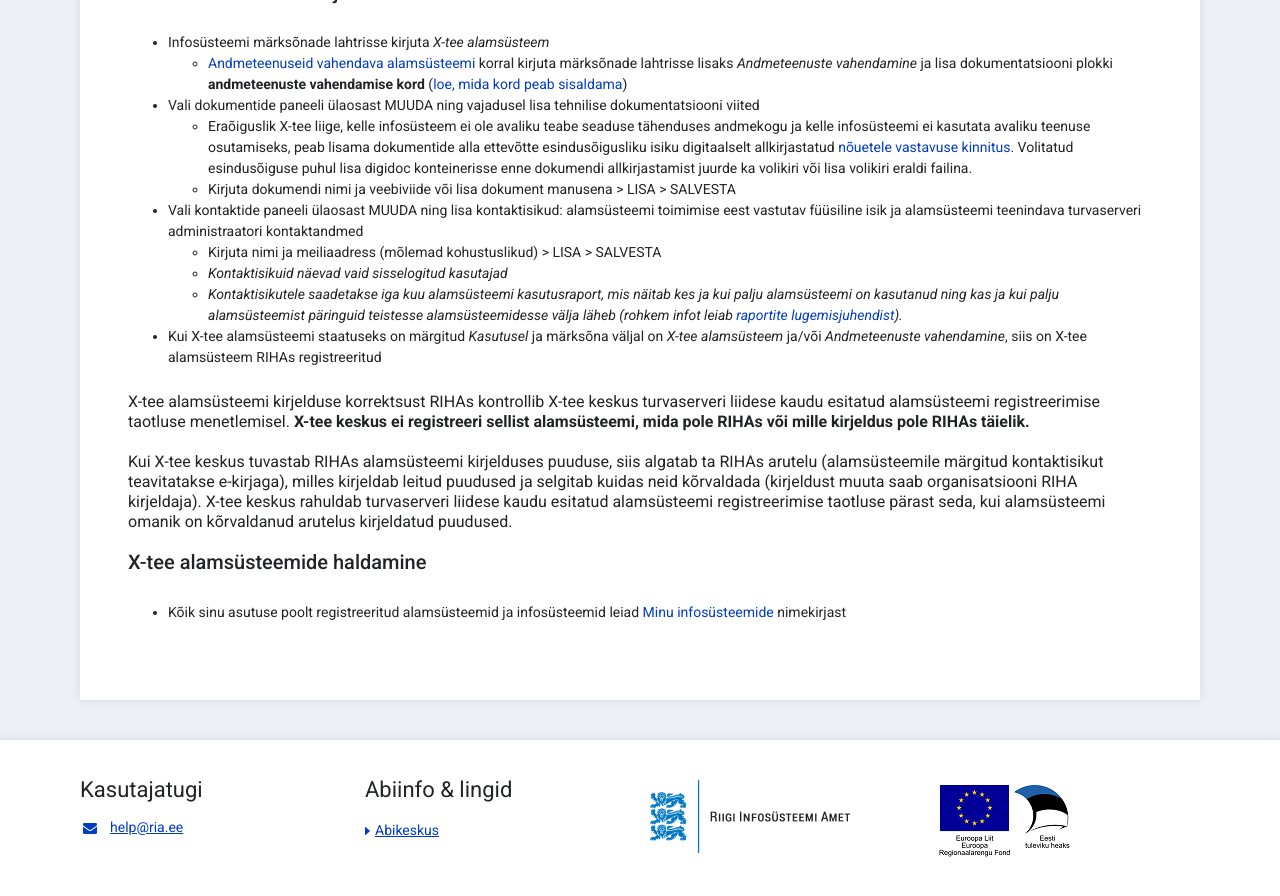
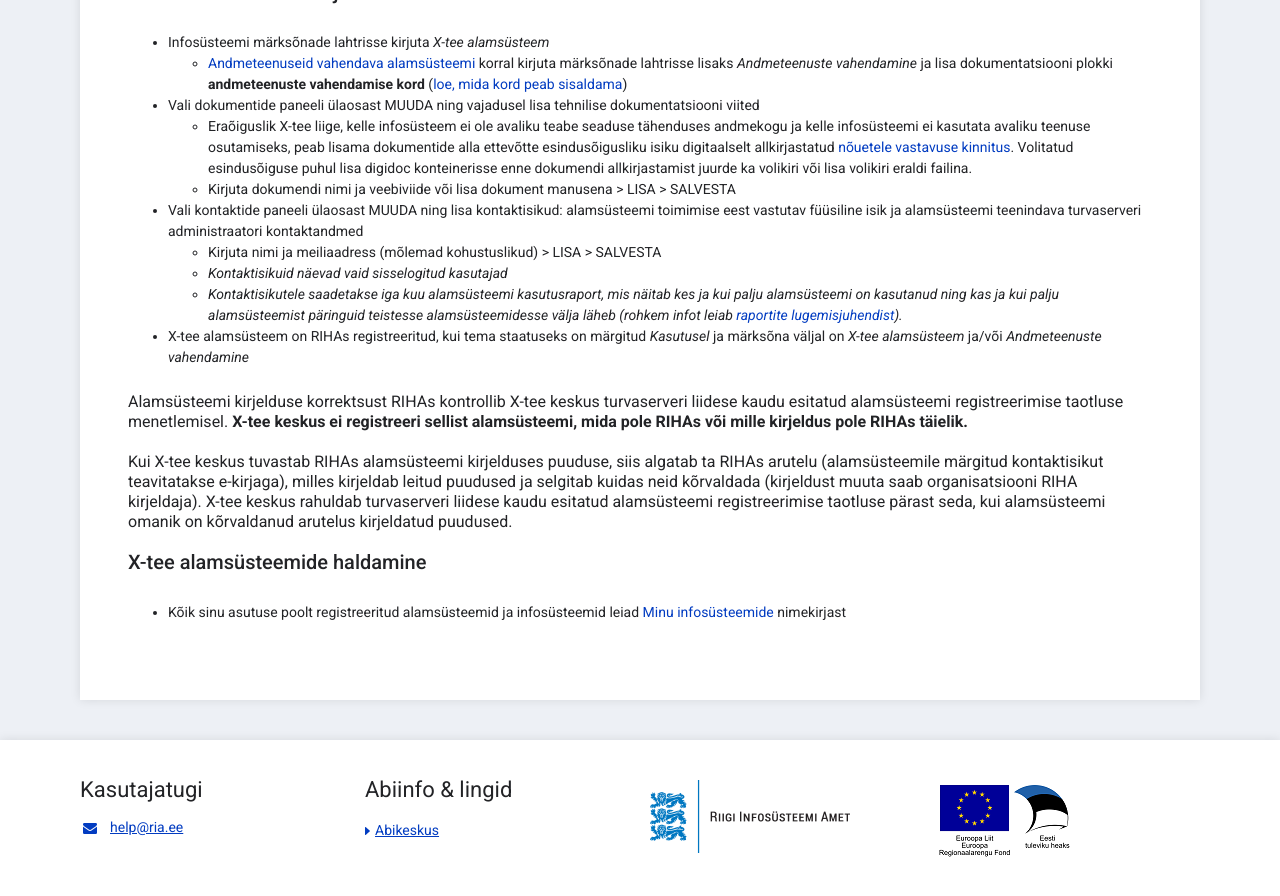
Before and after one commit to e-gov/RIHA-Help, a Jekyll site: the page built from docs/X-tee-alamsysteem.md, in a window 1280 px wide and 900 px high, scrolled down 911 px. Shown: the top 896 px of the window. Built offline with Jekyll 4.4.1, drawn with Linux system fonts in a browser that asks for light colours.

Commit message:
Update X-tee-alamsysteem.md

```diff
--- a/docs/X-tee-alamsysteem.md
+++ b/docs/X-tee-alamsysteem.md
@@ -34,9 +34,9 @@ title: X-tee alamsüsteemi abi
   - Kirjuta nimi ja meiliaadress (mõlemad kohustuslikud) > LISA > SALVESTA
   - _Kontaktisikuid näevad vaid sisselogitud kasutajad_
   - _Kontaktisikutele saadetakse iga kuu alamsüsteemi kasutusraport, mis näitab kes ja kui palju alamsüsteemi on kasutanud ning kas ja kui palju alamsüsteemist päringuid teistesse alamsüsteemidesse välja läheb (rohkem infot leiab [raportite lugemisjuhendist](https://github.com/ria-ee/X-Road-opmonitor/blob/master/docs/user_guide/ug_reports_et.md))._
-- Kui X-tee alamsüsteemi staatuseks on märgitud *Kasutusel* ja märksõna väljal on *X-tee alamsüsteem* ja/või *Andmeteenuste vahendamine*, siis on X-tee alamsüsteem RIHAs registreeritud
+- X-tee alamsüsteem on RIHAs registreeritud, kui tema staatuseks on märgitud *Kasutusel* ja märksõna väljal on *X-tee alamsüsteem* ja/või *Andmeteenuste vahendamine*
 
-X-tee alamsüsteemi kirjelduse korrektsust RIHAs kontrollib X-tee keskus turvaserveri liidese kaudu esitatud alamsüsteemi registreerimise taotluse menetlemisel. **X-tee keskus ei registreeri sellist alamsüsteemi, mida pole RIHAs või mille kirjeldus pole RIHAs täielik.**
+Alamsüsteemi kirjelduse korrektsust RIHAs kontrollib X-tee keskus turvaserveri liidese kaudu esitatud alamsüsteemi registreerimise taotluse menetlemisel. **X-tee keskus ei registreeri sellist alamsüsteemi, mida pole RIHAs või mille kirjeldus pole RIHAs täielik.**
 
 Kui X-tee keskus tuvastab RIHAs alamsüsteemi kirjelduses puuduse, siis algatab ta RIHAs arutelu (alamsüsteemile märgitud kontaktisikut teavitatakse e-kirjaga), milles kirjeldab leitud puudused ja selgitab kuidas neid kõrvaldada (kirjeldust muuta saab organisatsiooni RIHA kirjeldaja). X-tee keskus rahuldab turvaserveri liidese kaudu esitatud alamsüsteemi registreerimise taotluse pärast seda, kui alamsüsteemi omanik on kõrvaldanud arutelus kirjeldatud puudused.
 
```
